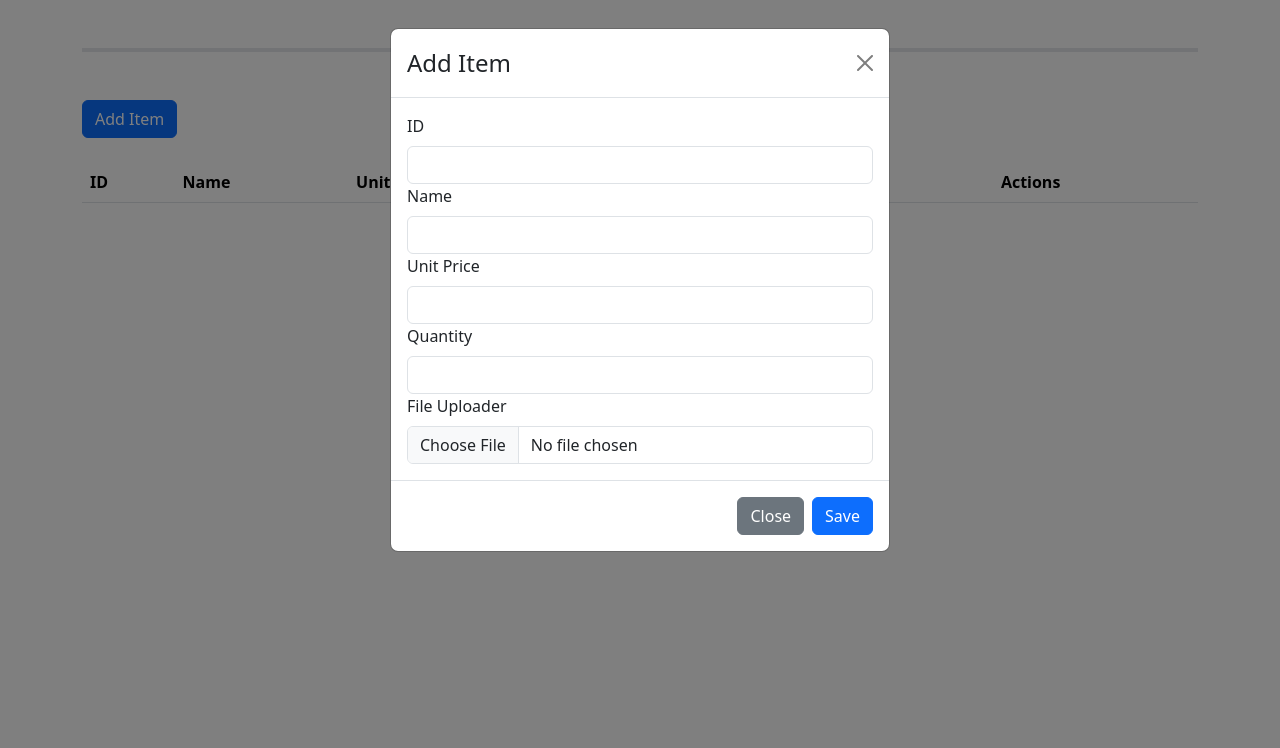
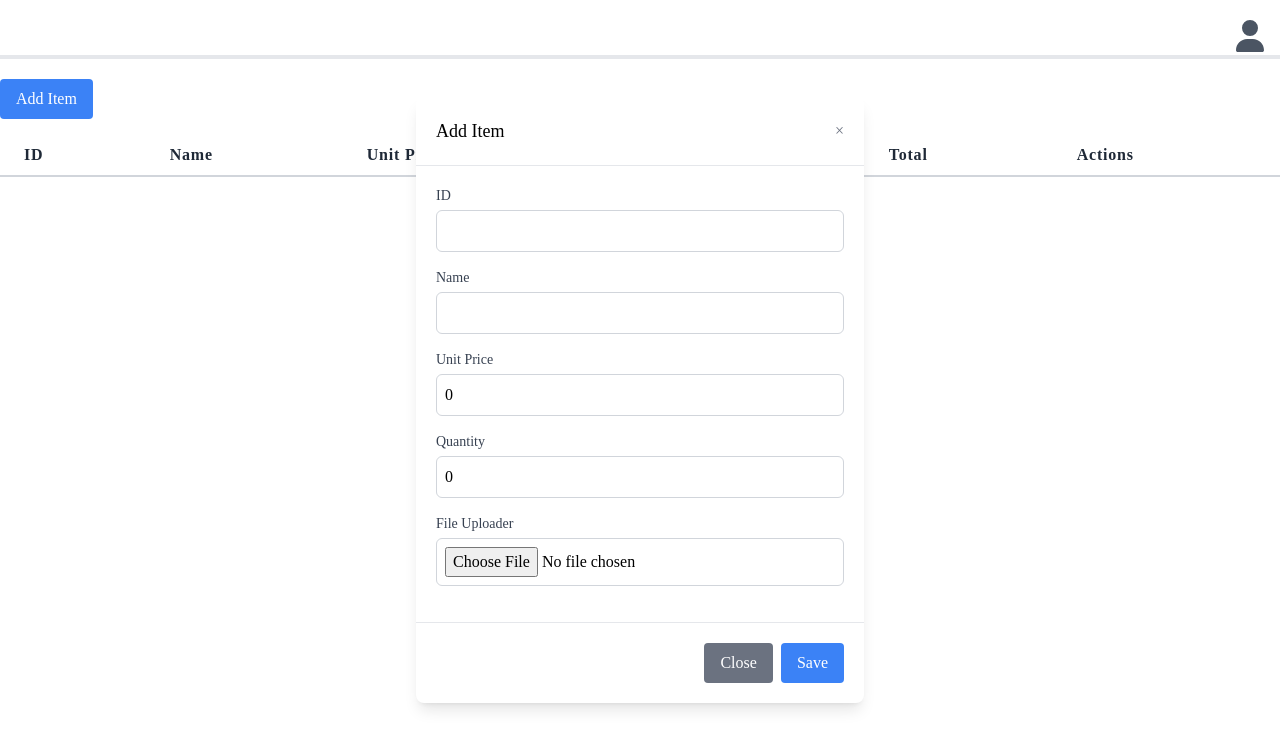
Before and after one commit to KavishkaIndeepa/React-Project, a React (Create React App) app in the folder client/: page /signin in a window 1280 px wide. Both pictures are taken after a click on the button "Add Item". Shown: the top 748 px of the page. Built offline with nearby package versions, Linux system fonts and the light colour scheme.

Commit message:
update contend

```diff
--- a/client/src/view/common/Footer/Footer.tsx
+++ b/client/src/view/common/Footer/Footer.tsx
@@ -7,8 +7,8 @@ export class Footer extends Component {
             <div className="flex-row flex-wrap p-4 bg-[#222322] justify-center mt-6">
 
                 <div className={"flex justify-center text-cyan-50"}>
-                    <p className="text[10px] pr-2 hover:font-bold">Copyright @2024</p>
-                    <h1 className="text-1xl text-third hover:font-bold">Kavishka Indeepa</h1>
+                    <small className="text[10px] pr-2 hover:font-bold">Copyright @2024</small>
+                    <small className="text-1xl text-third hover:font-bold">Kavishka Indeepa</small>
                 </div>
 
 
--- a/client/src/view/pages/About/About.tsx
+++ b/client/src/view/pages/About/About.tsx
@@ -76,9 +76,6 @@ export class About extends Component {
 
                 <div className="p-6 md:p-12">
                     <div className="text-center">
-                        <div className="bg-blue-500 text-white text-xl font-bold py-2 px-4 rounded-full inline-block mb-4">
-                            Benefits
-                        </div>
                         <h2 className="text-2xl md:text-3xl font-bold mb-4">Why Choose Summer Shoes</h2>
                         {/*<p className="text-gray-700 max-w-2xl mx-auto mb-6">*/}
                         {/*    Pet care is renowned pet care service and solution for the lifetime. We love pets and believe pets make us better people.*/}
--- a/client/src/view/pages/Login/Login.tsx
+++ b/client/src/view/pages/Login/Login.tsx
@@ -85,7 +85,7 @@ export class Login extends Component {
                             </div>
                         </div>
                         <div>
-                            <button type="submit" className="w-full bg-secondary text-[15px] p-[10px] rounded-3xl hover:bg-green-500 text-white font-bold">
+                            <button type="submit" className="w-full  text-[15px] p-[10px] rounded-3xl hover:bg-green-500 text-white font-bold">
                                 Log In
                             </button>
                         </div>
--- a/client/src/view/pages/SignIn/Admin.tsx
+++ b/client/src/view/pages/SignIn/Admin.tsx
@@ -1,115 +1,242 @@
-import React, { Component } from "react";
-import { Modal, Button, Form } from "react-bootstrap";
+import React, { Component, ChangeEvent, MouseEvent } from "react";
 import { FontAwesomeIcon } from '@fortawesome/react-fontawesome';
-import { faArrowLeft, faEdit, faTrash } from '@fortawesome/free-solid-svg-icons';
-import 'bootstrap/dist/css/bootstrap.min.css';
+import { faEdit, faTrash, faUser } from '@fortawesome/free-solid-svg-icons';
+import axios from "axios/index";
 
-export class  Admin extends Component {
-    state = {
+type Item = {
+    id: string;
+    name: string;
+    unitPrice: number;
+    quantity: number;
+    total: number;
+    // @ts-ignore
+    file: File | null;
+};
+
+type State = {
+    showModal: boolean;
+    showDropdown: boolean;
+    items: Item[];
+    newItem: Item;
+};
+
+export class Admin extends Component<{}, State> {
+    state: State = {
         showModal: false,
+        showDropdown: false,
         items: [],
         newItem: {
             id: '',
             name: '',
-            unitPrice: '',
-            quantity: '',
+            unitPrice: 0,
+            quantity: 0,
+            total: 0,
             file: null
         }
     };
 
+    // private api : any;
+    // constructor(props: {}| Readonly<{}>) {
+    //     super(props);
+    //     this.api = axios.create({baseURL: `http://localhost:4000`})
+    //     this.state={
+    //         // @ts-ignore
+    //         data:[],
+    //     }
+    // }
+    //
+    // componentDidMount() {
+    //     this.fetchData().then(r => console.log("Data fetch completed"));
+    // }
+    //
+    // fetchData = async () =>{
+    //     try {
+    //
+    //         this.api.get('products/all').then((res: {data: any}) => {
+    //             const jsonData = res.data;
+    //             // @ts-ignore
+    //             this.setState({data:jsonData});
+    //         }).catch((error: any) => {
+    //             console.error("Axios Error: ", error)
+    //         });
+    //
+    //
+    //     }catch (error) {
+    //         console.log("Error fetching Data")
+    //     }
+    // }
+
     handleShow = () => this.setState({ showModal: true });
     handleClose = () => this.setState({ showModal: false });
 
+    handleChange = (e: ChangeEvent<HTMLInputElement>) => {
         // @ts-ignore
-    handleChange = (e) => {
         const { name, value } = e.target;
-        this.setState({ newItem: { ...this.state.newItem, [name]: value } });
+        this.setState({
+            newItem: {
+                ...this.state.newItem,
+                [name]: name === "unitPrice" || name === "quantity" ? Number(value) : value
+            }
+        });
     };
 
+    handleFileChange = (e: ChangeEvent<HTMLInputElement>) => {
+        this.setState({
+            newItem: {
+                ...this.state.newItem,
                 // @ts-ignore
-    handleFileChange = (e) => {
-        this.setState({ newItem: { ...this.state.newItem, file: e.target.files[0] } });
+                file: e.target.files ? e.target.files[0] : null
+            }
+        });
     };
 
     handleAddItem = () => {
         const { items, newItem } = this.state;
-        // @ts-ignore
         const updatedItems = [...items, { ...newItem, total: newItem.unitPrice * newItem.quantity }];
-        this.setState({ items: updatedItems, showModal: false, newItem: { id: '', name: '', unitPrice: '', quantity: '', file: null } });
+        this.setState({
+            items: updatedItems,
+            showModal: false,
+            newItem: { id: '', name: '', unitPrice: 0, quantity: 0, total: 0, file: null }
+        });
     };
 
-    render() {
-        const { showModal, items, newItem } = this.state;
+    toggleDropdown = () => {
+        this.setState(prevState => ({ showDropdown: !prevState.showDropdown }));
+    };
 
 
 
+    render() {
+        const { showModal, showDropdown, items, newItem } = this.state;
+
+
+        function alert(arg0: string): void {
+            throw new Error("Function not implemented.");
+        }
+
         return (
-            <div className="container mt-5">
-                <div className={"border-b-4"}></div>
-                <Button variant="primary mt-5" onClick={this.handleShow}>Add Item</Button>
 
-                <Modal show={showModal} onHide={this.handleClose}>
-                    <Modal.Header closeButton>
-                        <Modal.Title>Add Item</Modal.Title>
-                    </Modal.Header>
-                    <Modal.Body>
-                        <Form>
-                            <Form.Group>
-                                <Form.Label>ID</Form.Label>
-                                <Form.Control type="text" name="id" value={newItem.id} onChange={this.handleChange} />
-                            </Form.Group>
-                            <Form.Group>
-                                <Form.Label>Name</Form.Label>
-                                <Form.Control type="text" name="name" value={newItem.name} onChange={this.handleChange} />
-                            </Form.Group>
-                            <Form.Group>
-                                <Form.Label>Unit Price</Form.Label>
-                                <Form.Control type="number" name="unitPrice" value={newItem.unitPrice} onChange={this.handleChange} />
-                            </Form.Group>
-                            <Form.Group>
-                                <Form.Label>Quantity</Form.Label>
-                                <Form.Control type="number" name="quantity" value={newItem.quantity} onChange={this.handleChange} />
-                            </Form.Group>
-                            <Form.Group>
-                                <Form.Label>File Uploader</Form.Label>
-                                <Form.Control type="file" name="file" onChange={this.handleFileChange} />
-                            </Form.Group>
-                        </Form>
-                    </Modal.Body>
-                    <Modal.Footer>
-                        <Button variant="secondary" onClick={this.handleClose}>Close</Button>
-                        <Button variant="primary" onClick={this.handleAddItem}>Save</Button>
-                    </Modal.Footer>
-                </Modal>
+            <div className="container mx-auto mt-5">
+                <div className="border-b-4 flex justify-between items-center">
+                    <div></div>
+                    <div className="relative px-4">
+                        <button className="text-gray-600" onClick={this.toggleDropdown}>
+                            <FontAwesomeIcon icon={faUser} size="2x" />
+                        </button>
+                        {showDropdown && (
+                            <div className="absolute right-0 mt-2 w-48 bg-white border border-gray-300 rounded-lg shadow-lg">
 
-                <table className="table table-responsive mt-4">
+                                <button className="block w-full text-left px-4 py-2 text-gray-800 hover:bg-gray-100">
+                                    Profile
+                                </button>
+                                <button className="block w-full text-left px-4 py-2 text-gray-800 hover:bg-gray-100" >
+                                   Settings
+                                </button>
+                                <button className="block w-full text-left px-4 py-2 text-gray-800 hover:bg-gray-100" >
+                                    <a href="/">Log Out</a>
+                                </button>
+                            </div>
+                        )}
+                    </div>
+                </div>
+                <button className="bg-blue-500 text-white py-2 px-4 rounded mt-5" onClick={this.handleShow}>
+                    Add Item
+                </button>
+
+                {showModal && (
+                    <div className="fixed inset-0 z-50 flex items-center justify-center">
+                        <div className="bg-white rounded-lg shadow-lg max-w-md w-full mx-2">
+                            <div className="flex justify-between items-center p-5 border-b border-gray-200">
+                                <h3 className="text-lg font-medium">Add Item</h3>
+                                <button className="text-gray-500" onClick={this.handleClose}>&times;</button>
+                            </div>
+                            <div className="p-5">
+                                <form>
+                                    <div className="mb-4">
+                                        <label className="block text-sm font-medium text-gray-700">ID</label>
+                                        <input className="mt-1 p-2 block w-full border border-gray-300 rounded-md"
+                                               type="text" name="id" value={newItem.id} onChange={this.handleChange} />
+                                    </div>
+                                    <div className="mb-4">
+                                        <label className="block text-sm font-medium text-gray-700">Name</label>
+                                        <input className="mt-1 p-2 block w-full border border-gray-300 rounded-md"
+                                               type="text" name="name" value={newItem.name} onChange={this.handleChange} />
+                                    </div>
+                                    <div className="mb-4">
+                                        <label className="block text-sm font-medium text-gray-700">Unit Price</label>
+                                        <input className="mt-1 p-2 block w-full border border-gray-300 rounded-md"
+                                               type="number" name="unitPrice" value={newItem.unitPrice} onChange={this.handleChange} />
+                                    </div>
+                                    <div className="mb-4">
+                                        <label className="block text-sm font-medium text-gray-700">Quantity</label>
+                                        <input className="mt-1 p-2 block w-full border border-gray-300 rounded-md"
+                                               type="number" name="quantity" value={newItem.quantity} onChange={this.handleChange} />
+                                    </div>
+                                    <div className="mb-4">
+                                        <label className="block text-sm font-medium text-gray-700">File Uploader</label>
+                                        <input className="mt-1 p-2 block w-full border border-gray-300 rounded-md"
+                                               type="file" name="file" onChange={this.handleFileChange} />
+                                    </div>
+                                </form>
+                            </div>
+                            <div className="flex justify-end p-5 border-t border-gray-200">
+                                <button className="bg-gray-500 text-white py-2 px-4 rounded mr-2" onClick={this.handleClose}>
+                                    Close
+                                </button>
+                                <button className="bg-blue-500 text-white py-2 px-4 rounded" onClick={this.handleAddItem}>
+                                    Save
+                                </button>
+                            </div>
+                        </div>
+                    </div>
+                )}
+
+                <div className="mt-4 overflow-x-auto">
+                    <table className="min-w-full bg-white">
                         <thead>
                         <tr>
-                        <th>ID</th>
-                        <th>Name</th>
-                        <th>Unit Price</th>
-                        <th>Quantity</th>
-                        <th>Total</th>
-                        <th>Actions</th>
+                            <th className="px-6 py-3 border-b-2 border-gray-300 text-left leading-4 text-gray-800 tracking-wider">
+                                ID
+                            </th>
+                            <th className="px-6 py-3 border-b-2 border-gray-300 text-left leading-4 text-gray-800 tracking-wider">
+                                Name
+                            </th>
+                            <th className="px-6 py-3 border-b-2 border-gray-300 text-left leading-4 text-gray-800 tracking-wider">
+                                Unit Price
+                            </th>
+                            <th className="px-6 py-3 border-b-2 border-gray-300 text-left leading-4 text-gray-800 tracking-wider">
+                                Quantity
+                            </th>
+                            <th className="px-6 py-3 border-b-2 border-gray-300 text-left leading-4 text-gray-800 tracking-wider">
+                                Total
+                            </th>
+                            <th className="px-6 py-3 border-b-2 border-gray-300 text-left leading-4 text-gray-800 tracking-wider">
+                                Actions
+                            </th>
                         </tr>
                         </thead>
                         <tbody>
-                    {items.map(({id, name, quantity, total, unitPrice}, index) => (
+                        {items.map(({ id, name, unitPrice, quantity, total }, index) => (
                             <tr key={index}>
-                            <td>{id}</td>
-                            <td>{name}</td>
-                            <td>{unitPrice}</td>
-                            <td>{quantity}</td>
-                            <td>{total}</td>
-                            <td>
-                                <Button variant="warning" className="mr-2"><FontAwesomeIcon icon={faEdit} /></Button>
-                                <Button variant="danger"><FontAwesomeIcon icon={faTrash} /></Button>
+                                <td className="px-6 py-4 border-b border-gray-200">{id}</td>
+                                <td className="px-6 py-4 border-b border-gray-200">{name}</td>
+                                <td className="px-6 py-4 border-b border-gray-200">{unitPrice}</td>
+                                <td className="px-6 py-4 border-b border-gray-200">{quantity}</td>
+                                <td className="px-6 py-4 border-b border-gray-200">{total}</td>
+                                <td className="px-6 py-4 border-b border-gray-200">
+                                    <button className="text-blue-700 mr-2">
+                                        <FontAwesomeIcon icon={faEdit} />
+                                    </button>
+                                    <button className="text-red-500">
+                                        <FontAwesomeIcon icon={faTrash} />
+                                    </button>
                                 </td>
                             </tr>
                         ))}
                         </tbody>
                     </table>
                 </div>
+            </div>
         );
     }
 }
```
Also changed, not shown: 1 other file (tests, documents, lock files or other folders). Lines whose indentation alone changed are shown as unchanged.
